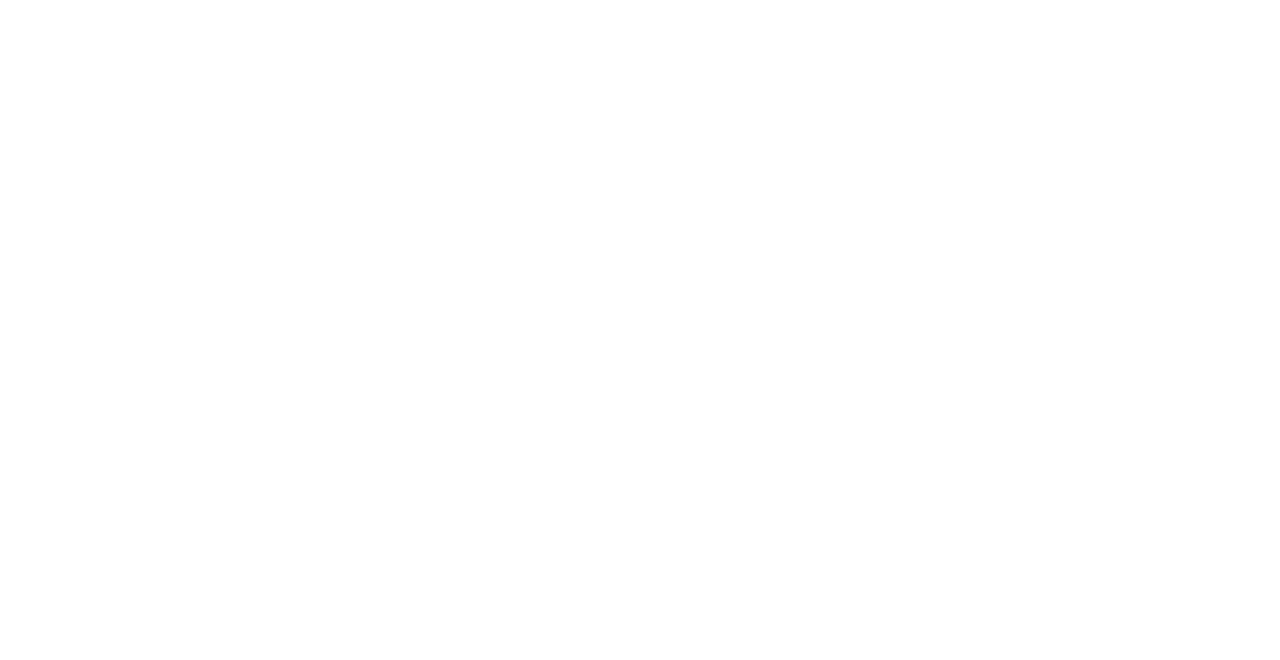
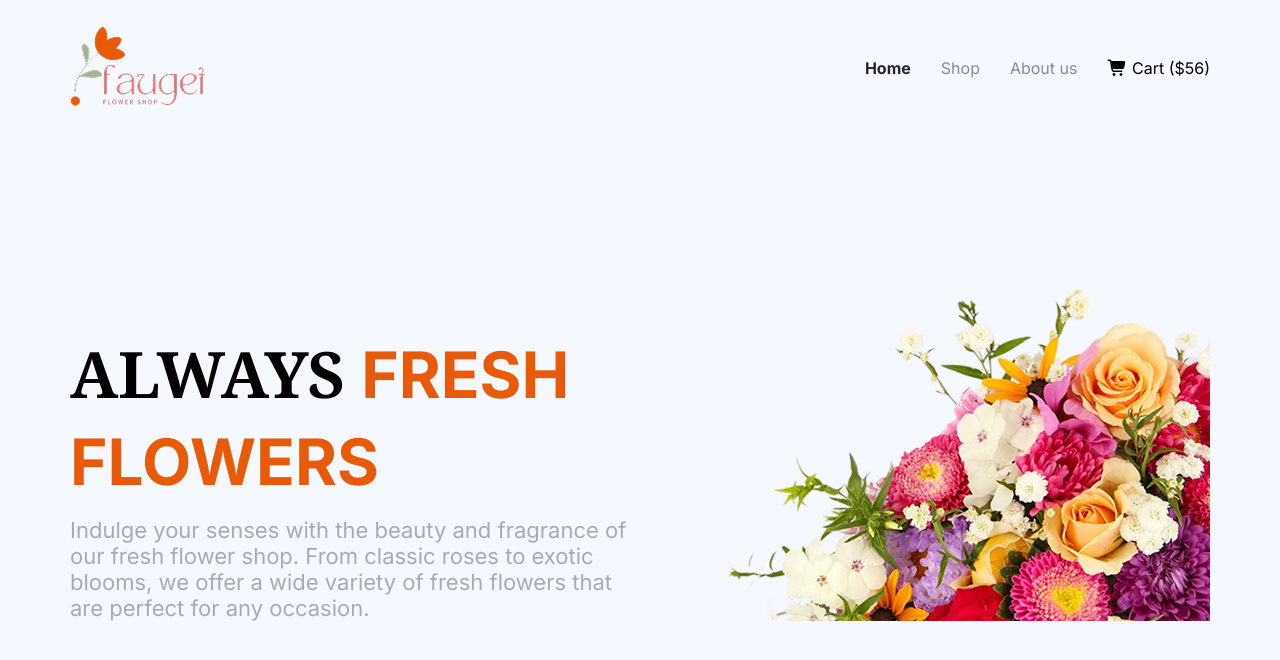
Before and after one commit to Mahfuja-Minha/Flower-Market, a plain HTML site: page index.html in a window 1280 px wide. Drawn offline with Linux system fonts and the light colour scheme.

Commit message:
navbar and banner section done

```diff
--- a/index.html
+++ b/index.html
@@ -1,21 +1,59 @@
 <!DOCTYPE html>
 <html lang="en">
-<head>
-    <meta charset="UTF-8">
-    <meta name="viewport" content="width=device-width, initial-scale=1.0">
+  <head>
+    <meta charset="UTF-8" />
+    <meta name="viewport" content="width=device-width, initial-scale=1.0" />
     <title>Flower Market</title>
 
-    <link rel="stylesheet" href="styles/style.css">
-</head>
-<body>
+    <link rel="stylesheet" href="styles/style.css" />
+
+    <!-- font awesome -->
+    <link
+      rel="stylesheet"
+      href="https://cdnjs.cloudflare.com/ajax/libs/font-awesome/7.0.0/css/all.min.css"
+      integrity="sha512-DxV+EoADOkOygM4IR9yXP8Sb2qwgidEmeqAEmDKIOfPRQZOWbXCzLC6vjbZyy0vPisbH2SyW27+ddLVCN+OMzQ=="
+      crossorigin="anonymous"
+      referrerpolicy="no-referrer"
+    />
+
+    <!-- google fonts -->
+    <!-- <link rel="preconnect" href="https://fonts.googleapis.com" />
+    <link rel="preconnect" href="https://fonts.gstatic.com" crossorigin />
+    <link
+      href="https://fonts.googleapis.com/css2?family=Inter:ital,opsz,wght@0,14..32,100..900;1,14..32,100..900&display=swap"
+      rel="stylesheet"
+    /> -->
+  </head>
+  <body>
     <header>
+      <nav class="navbar display-flex">
+        <div class="brand">
+          <img src="assets/logo.png " alt="" />
+        </div>
+        <!-- <div class="nav-menus"> -->
+          <ul class="nav-links display-flex">
+            <li class="nav-item">
+              <a id="nav-home" class="nav-link" href="">Home</a>
+            </li>
+            <li class="nav-item"><a class="nav-link" href="">Shop</a></li>
+            <li class="nav-item"><a class="nav-link" href="">About us</a></li>
+            <div>
+              <i class="fa-solid fa-cart-shopping"></i>
+              <span>Cart ($56)</span>
+            </div>
+          </ul>
+        <!-- </div> -->
+      </nav>
 
+      <div class="banner display-flex">
+        <div class="banner-content">
+            <h1 class="banner-title">always <span class="text-title">fresh <br>flowers</span></h1>
+            <p class="banner-description text-light">Indulge your senses with the beauty and fragrance of our fresh flower shop. From classic roses to exotic blooms, we offer a wide variety of fresh flowers that are perfect for any occasion. </p>
+        </div>
+        <img src="assets/hero-flower.png" alt="">
+      </div>
     </header>
-    <main>
-
-    </main>
-    <footer>
-
-    </footer>
-</body>
+    <main></main>
+    <footer></footer>
+  </body>
 </html>
--- a/styles/style.css
+++ b/styles/style.css
@@ -0,0 +1,97 @@
+
+/* font-> Inter */
+@import url('https://fonts.googleapis.com/css2?family=Inter:ital,opsz,wght@0,14..32,100..900;1,14..32,100..900&display=swap');
+
+/* font-> Noto */
+@import url('https://fonts.googleapis.com/css2?family=Noto+Serif:ital,wght@0,100..900;1,100..900&display=swap');
+
+*{
+    font-family: "Inter", sans-serif;
+    background-color: #F5F8FF;
+}
+
+/* display flex */
+.display-flex{
+    display: flex;
+}
+
+
+/* text-color */
+.text-light{
+    color: #00000050;
+}
+
+.text-title{
+    color:#E95A08;
+}
+
+/* navbar related styles */
+.nav-item{
+    list-style: none;
+}
+.nav-link{
+    text-decoration: none;
+    color: #8987A1;
+    font-size: 1rem;
+    font-weight: 400;
+}
+.nav-links{
+    gap: 30px;
+    padding: 22px 0px;
+}
+#nav-home{
+    color:#252432;
+    font-weight: 700;
+}
+.navbar{
+    justify-content: space-between;
+    align-items: center;
+    max-width: 1140px;
+    margin: 20px auto 100px auto;
+}
+
+/* banner related styles */
+
+.banner-content{
+    max-width: 570px;
+}
+.banner-title{
+    font-family: "Noto Serif", serif;
+    font-size: 4rem;
+    text-transform: uppercase;
+    font-weight: 700;
+    margin-bottom: 13px;
+}
+
+.banner-description{
+    font-size: 1.375rem;
+    font-weight: 400;
+    margin-top: 0px;
+    margin-bottom: 0px;
+}
+
+.banner{
+    max-width: 1140px;
+    margin:150px auto 20px auto;
+    align-items: end;
+}
+
+/* responsive style */
+@media screen and (max-width:576px) {
+    .nav-item{
+        display: none;
+    }
+    .banner{
+        flex-direction: column-reverse;
+    }
+    .banner-title{
+        margin-top: 25px;
+        font-size: 1.5rem;
+    }
+    .banner-description{
+        font-size:0.875rem;
+    }
+    .banner-content{
+        margin: 0px 20px;
+    }
+}
```
